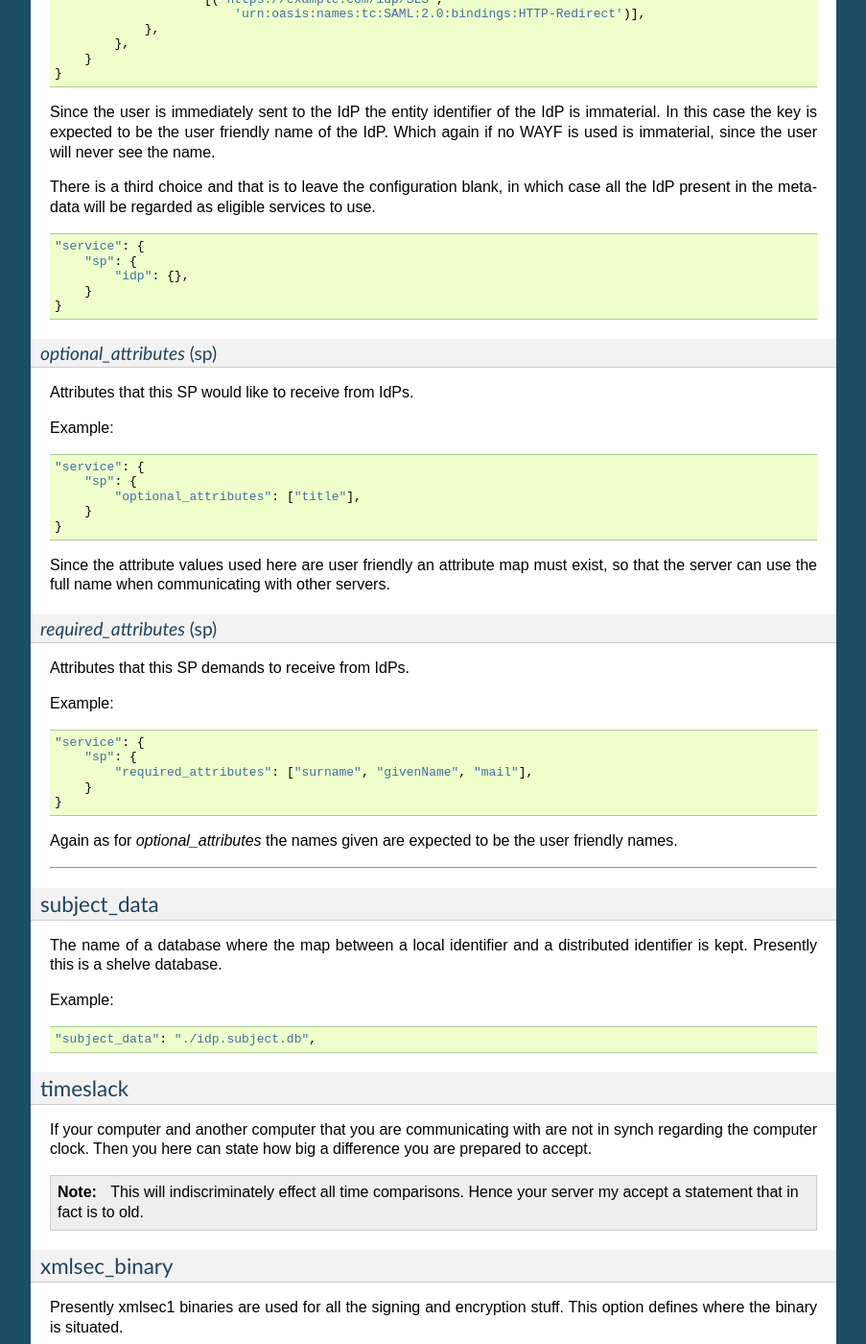
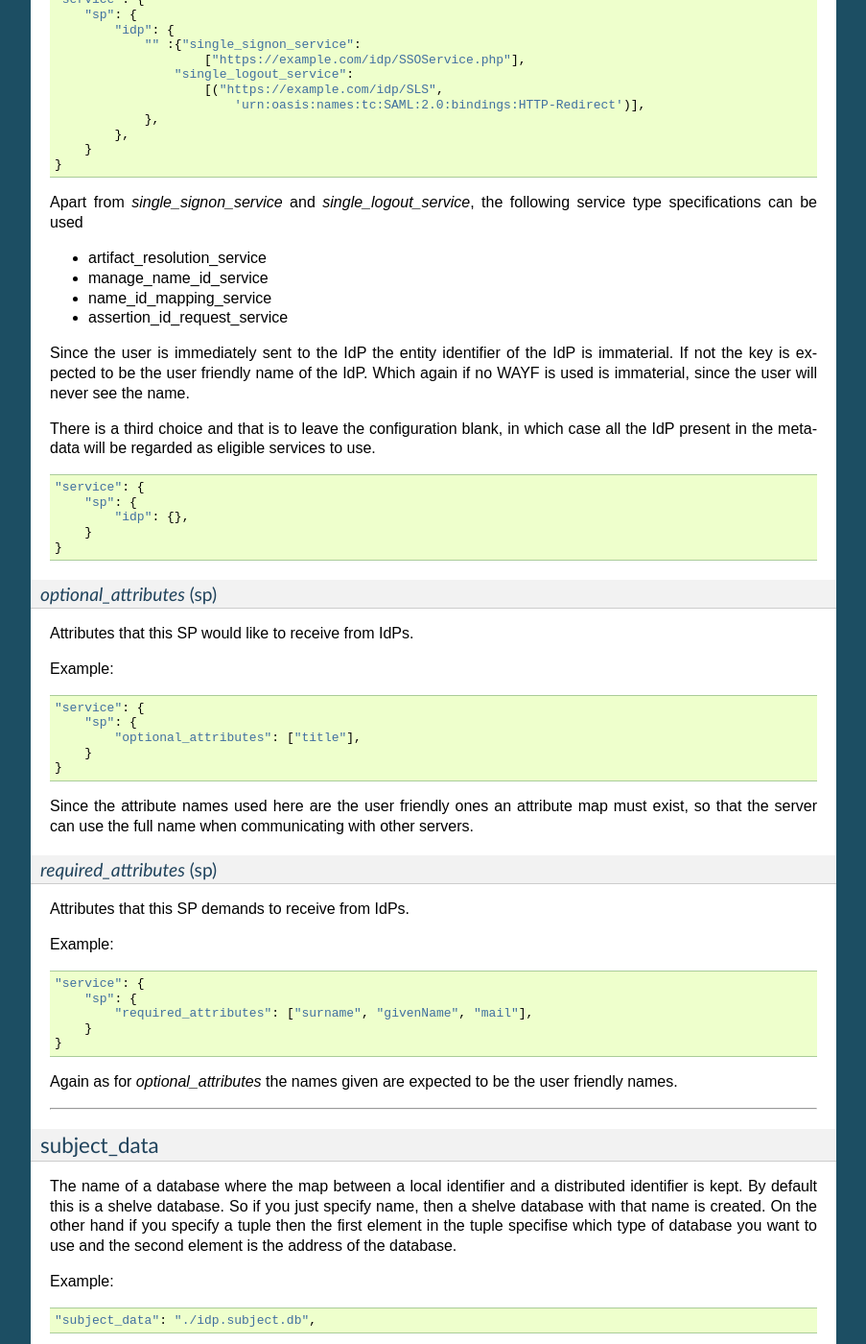
Before and after one commit to IdentityPython/pysaml2, a Sphinx documentation site: the page built from doc/howto/config.rst, in a window 1280 px wide and 1400 px high, scrolled down 4786 px. Shown: the whole window at 96% size, without its empty margins (198-1101 px from the left). Built offline with Sphinx 7.4.7, drawn with Linux system fonts in a browser that asks for light colours; pages that are not in the unit, such as notebooks, are missing from menus; some of the changed text lies outside the part shown.

Commit message:
Updated documentation

```diff
--- a/doc/howto/config.rst
+++ b/doc/howto/config.rst
@@ -6,12 +6,12 @@
 Whether you plan to run a pySAML2 Service Provider, Identity provider or an
 attribute authority you have to configure it. The format of the configuration
 file is the same disregarding which type of service you plan to run.
-What differs is the directives.
+What differs is some of the directives.
 Below you will find a list of all the used directives in alphabetic order.
 The configuration is written as a python dictionary which means that the
 directives are the top level keys.
 
-.. note:: You can build metadata files directly from the configuration.
+.. note:: You can build the entities metadata file directly from the configuration.
     The make_metadata.py script in the pySAML2 tools directory will do that
     for you.
 
@@ -77,7 +77,8 @@
 the service described by the configuration file.
 This is where you described who can be contacted if questions arises
 about the service or if support is needed. The possible types are according to
-the standard technical, support, administrative, billing, and other.::
+the standard **technical**, **support**, **administrative**, **billing**
+and **other**.::
 
     contact_person: [{
         "givenname": "Derek",
@@ -110,6 +111,9 @@
     entityid: "http://saml.example.com/sp"
 
 The globally unique identifier of the entity.
+
+.. note:: There is a recommendation that the entityid should point to a real
+    webpage where the metadata for the entity can be found.
 
 key_file
 ^^^^^^^^
@@ -298,8 +302,16 @@
         }
     }
 
+Apart from *single_signon_service* and *single_logout_service*, the following
+service type specifications can be used
+
+* artifact_resolution_service
+* manage_name_id_service
+* name_id_mapping_service
+* assertion_id_request_service
+
 Since the user is immediately sent to the IdP the entity identifier of the IdP
-is immaterial. In this case the key is expected to be the user friendly
+is immaterial. If not the key is expected to be the user friendly
 name of the IdP. Which again if no WAYF is used is immaterial, since the
 user will never see the name.
 
@@ -326,7 +338,7 @@
         }
     }
 
-Since the attribute values used here are user friendly an attribute map
+Since the attribute names used here are the user friendly ones an attribute map
 must exist, so that the server can use the full name when communicating
 with other servers.
 
@@ -352,11 +364,22 @@
 ^^^^^^^^^^^^
 
 The name of a database where the map between a local identifier and
-a distributed identifier is kept. Presently this is a shelve database.
+a distributed identifier is kept. By default this is a shelve database.
+So if you just specify name, then a shelve database with that name
+is created. On the other hand if you specify a tuple then the first
+element in the tuple specifise which type of database you want to use
+and the second element is the address of the database.
 
 Example::
 
     "subject_data": "./idp.subject.db",
+
+or if you want to use for instance memcache::
+
+    "subject_data": ("memcached", "localhost:12121"),
+
+*shelve* and *memcached* are the only database types that are presently
+supported.
 
 timeslack
 ^^^^^^^^^
@@ -415,7 +438,11 @@
         "service": {
             "sp":{
                 "name" : "Rolands SP",
-                "url" : "http://www.example.com:8087/",
+                "endpoints":{
+                    "assertion_consumer_service": ["http://localhost:8087/"],
+                    "single_logout_service" : [("http://localhost:8087/slo",
+                                   'urn:oasis:names:tc:SAML:2.0:bindings:HTTP-Redirect')],
+                },
                 "idp": {
                     "urn:mace:example.com:saml:roland:idp": {
                         "single_signon_service": "http://idp.example.com/sso"},
@@ -449,7 +476,11 @@
         "service": {
             "sp":{
                 "name" : "Rolands SP",
-                "url" : "http://lingon.ladok.umu.se:8087/",
+                "endpoints":{
+                    "assertion_consumer_service": ["http://localhost:8087/"],
+                    "single_logout_service" : [("http://localhost:8087/slo",
+                                   'urn:oasis:names:tc:SAML:2.0:bindings:HTTP-Redirect')],
+                },
             }
         },
         "key_file" : "./mykey.pem",
--- a/doc/howto/index.rst
+++ b/doc/howto/index.rst
@@ -20,7 +20,7 @@
 the AttributeQuery would be over SOAP and you would get the result over the
 conenction you have to the AttributeAuthority.
 
-But anyway, you get may get my point. This is middleware stuff here !
+But anyway, you may get my point. This is middleware stuff !
 
 PySAML2 is built to fit into a
 `WSGI  <http://www.python.org/dev/peps/pep-0333/>`_ application
```
Also changed, not shown: other parts of doc/howto/config.rst (+1 -1 lines).
